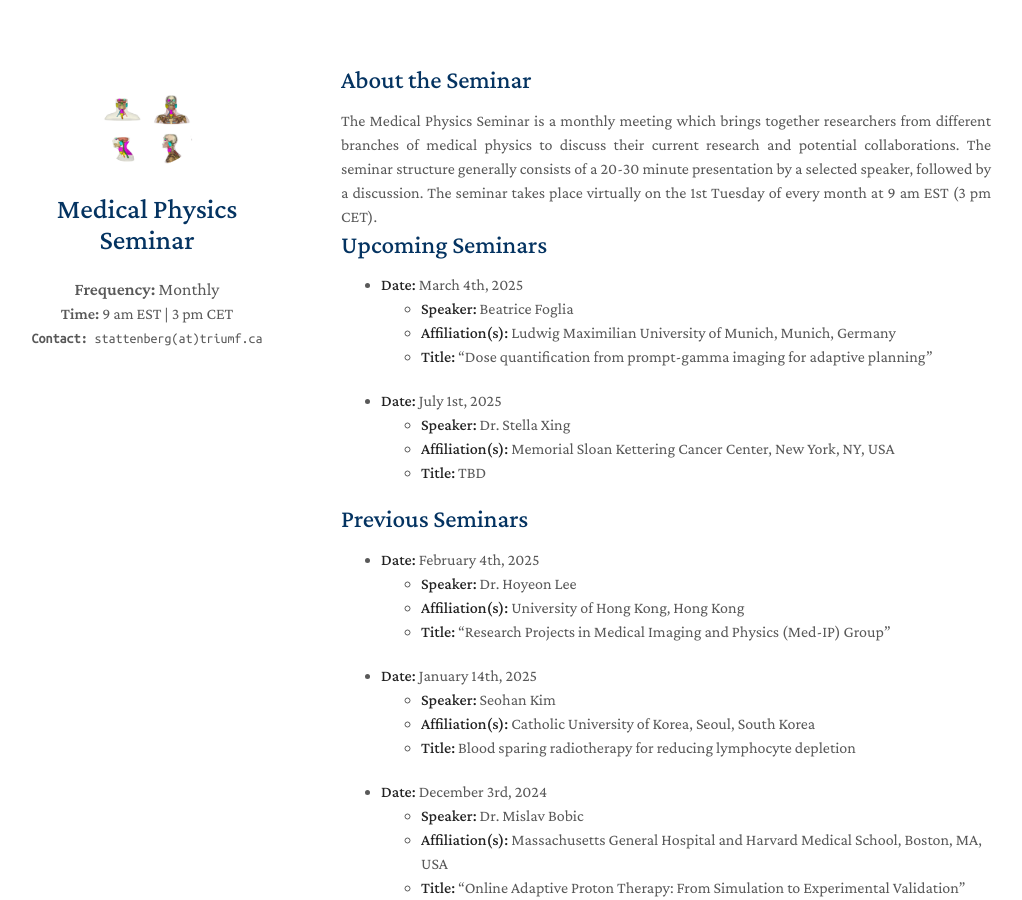
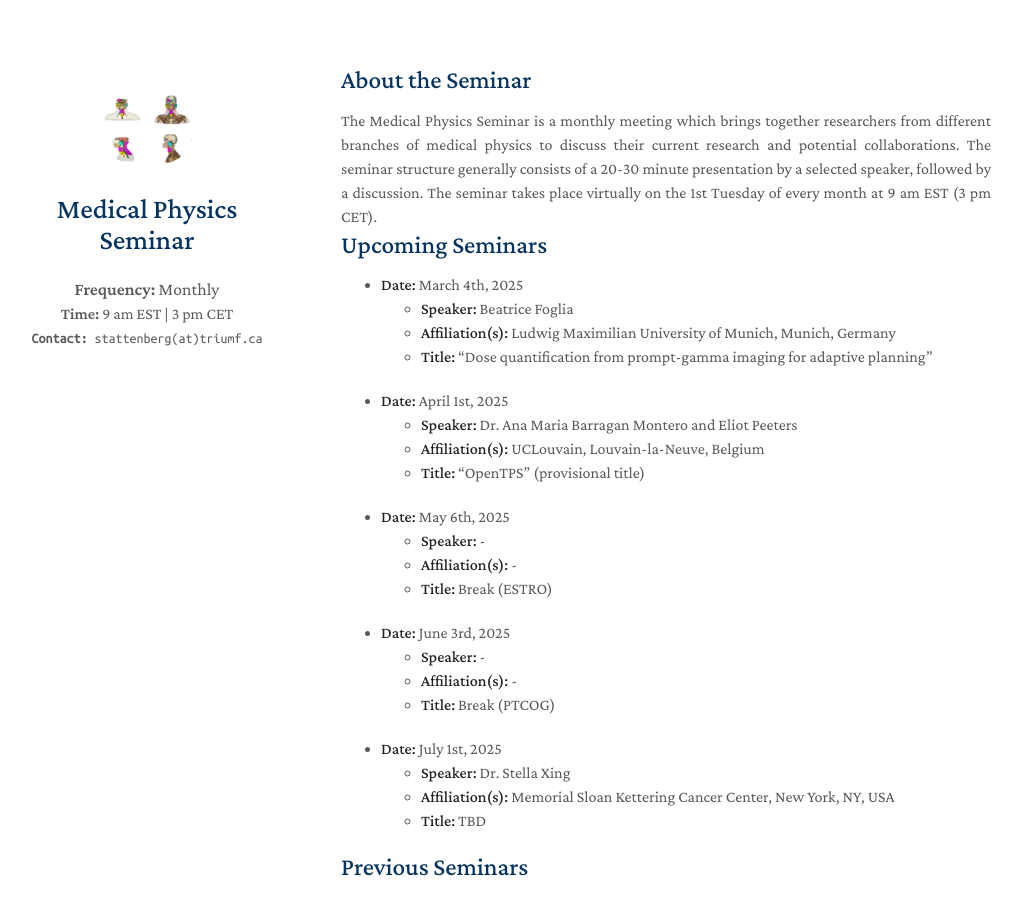
Before and after one commit to MedPhysSeminar/MedPhysSeminar.github.io, a Jekyll site: the page built from index.md, in a window 1280 px wide and 900 px high. Shown: the whole window, without its empty margins (129-1151 px from the left). Built offline with Jekyll 4.4.1, drawn with Linux system fonts in a browser that asks for light colours; nearby versions of some CDN libraries; a style sheet for code colours, icons or effects is not loaded; our own code applies the rules of GitHub Pages for plain Markdown files.

Commit message:
Update index.md

```diff
--- a/index.md
+++ b/index.md
@@ -13,6 +13,21 @@ layout: homepage
   - **Speaker:** Beatrice Foglia
   - **Affiliation(s):** Ludwig Maximilian University of Munich, Munich, Germany
   - **Title:** "Dose quantification from prompt-gamma imaging for adaptive planning"
+
+- **Date:** April 1st, 2025
+  - **Speaker:** Dr. Ana Maria Barragan Montero and Eliot Peeters
+  - **Affiliation(s):** UCLouvain, Louvain-la-Neuve, Belgium
+  - **Title:** "OpenTPS" (provisional title)
+
+- **Date:** May 6th, 2025
+  - **Speaker:** -
+  - **Affiliation(s):** -
+  - **Title:** Break (ESTRO)
+
+- **Date:** June 3rd, 2025
+  - **Speaker:** -
+  - **Affiliation(s):** -
+  - **Title:** Break (PTCOG)
 
 - **Date:** July 1st, 2025
   - **Speaker:** Dr. Stella Xing
```
